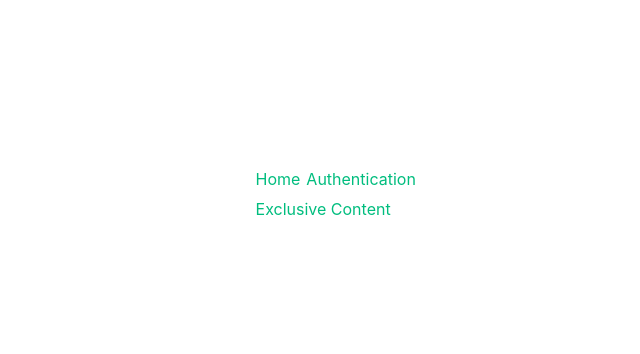
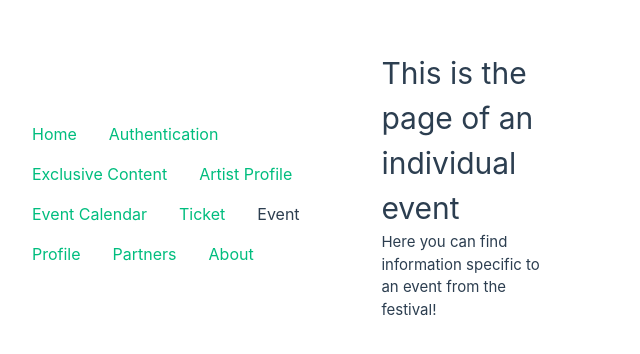
Before and after one commit to JoseNogueira13/ProjetoPw1_2024, a Vue app in the folder Cinanima/: page /event in a window 1280 px wide. Shown: the part 214-568 px from the top of the page, without its empty margins (0-640 px from the left). Built offline with nearby package versions, Linux system fonts and the light colour scheme.

Commit message:
Added all routes

```diff
--- a/Cinanima/src/App.vue
+++ b/Cinanima/src/App.vue
@@ -9,11 +9,19 @@ import { RouterLink, RouterView } from 'vue-router'
         <RouterLink :to="{ name: 'home' }">Home</RouterLink>
         <RouterLink :to="{ name: 'authentication' }">Authentication</RouterLink>
         <RouterLink :to="{ name: 'exclusiveContent' }">Exclusive Content</RouterLink>
+        <RouterLink :to="{ name: 'artistProfile' }">Artist Profile</RouterLink>
+        <RouterLink :to="{name: 'eventCalendar'}">Event Calendar</RouterLink>
+        <RouterLink :to="{ name: 'ticket' }">Ticket</RouterLink>
+        <RouterLink :to="{ name: 'event' }">Event</RouterLink>
+        <RouterLink :to="{ name: 'userProfile' }">Profile</RouterLink>
+        <RouterLink :to="{ name: 'partners' }">Partners</RouterLink>
+        <RouterLink :to="{ name: 'about' }">About</RouterLink>
       </nav>
     </div>
+    <RouterView />
   </header>
 
-  <RouterView />
+
 </template>
 
 <style>
@@ -39,6 +47,7 @@ nav a.router-link-exact-active:hover {
 
 nav a {
   display: inline-block;
+  padding: 0.5rem 1rem;
 }
 
 nav a:first-of-type {
--- a/Cinanima/src/router/index.js
+++ b/Cinanima/src/router/index.js
@@ -2,6 +2,11 @@ import { createRouter, createWebHistory } from 'vue-router'
 import HomeView from '../views/HomeView.vue'
 import AuthenticationView from '../views/AuthenticationView.vue'
 import ExclusiveContentView from '../views/ExclusiveContentView.vue'
+import ArtistProfileView from '../views/ArtistProfileView.vue'
+import EventCalendarView from '../views/EventCalendarView.vue'
+import TicketView from '../views/TicketView.vue'
+import EventView from '../views/EventView.vue'
+import UserProfileView from '../views/UserProfileView.vue'
 
 const router = createRouter({
   history: createWebHistory(import.meta.env.BASE_URL),
@@ -24,6 +29,41 @@ const router = createRouter({
         requiresAuth: true,
       },
     },
+    {
+      path: '/artistProfile',
+      name: 'artistProfile',
+      component: ArtistProfileView,
+    },
+    {
+      path: '/eventCalendar',
+      name: 'eventCalendar',
+      component: EventCalendarView,
+    },
+    {
+      path: '/ticket',
+      name: 'ticket',
+      component: TicketView,
+    },
+    {
+      path: '/event',
+      name: 'event',
+      component: EventView,
+    },
+    {
+      path: '/userProfile',
+      name: 'userProfile',
+      component: UserProfileView,
+    },
+    {
+      path: '/partners',
+      name: 'partners',
+      component: () => import('../views/PartnersView.vue'),
+    },
+    {
+      path: '/about',
+      name: 'about',
+      component: () => import('../views/AboutView.vue'),
+    }
   ],
 })
 
--- /dev/null
+++ b/Cinanima/src/views/ArtistProfileView.vue
@@ -0,0 +1,9 @@
+<template>
+    <div>
+        <h1>This is the profile page of the artist</h1>
+    </div>
+</template>
+
+<script>
+
+</script>
--- /dev/null
+++ b/Cinanima/src/views/EventCalendarView.vue
@@ -0,0 +1,10 @@
+<template>
+    <div>
+        <h1>Event Calender</h1>
+        <p>Here you can find all the events that are happening in the festival.</p>
+    </div>
+</template>
+
+<script>
+
+</script>
--- /dev/null
+++ b/Cinanima/src/views/EventView.vue
@@ -0,0 +1,9 @@
+<template>
+    <div>
+        <h1>This is the page of an individual event</h1>
+        <p>Here you can find information specific to an event from the festival!</p>
+    </div>
+</template>
+
+<script>
+</script>
--- /dev/null
+++ b/Cinanima/src/views/PartnersView.vue
@@ -0,0 +1,10 @@
+<template>
+    <div>
+        <h1>This is the partners page</h1>
+        <p>Here you can find all the partners that are supporting the festival.</p>
+    </div>
+</template>
+
+<script>
+
+</script>
--- /dev/null
+++ b/Cinanima/src/views/TicketView.vue
@@ -0,0 +1,10 @@
+<template>
+    <div>
+        <h1>This is the ticket shop page</h1>
+        <p>Here you can buy your tickets for the festival.</p>
+    </div>
+</template>
+
+<script>
+
+</script>
--- /dev/null
+++ b/Cinanima/src/views/UserProfileView.vue
@@ -0,0 +1,10 @@
+<template>
+    <div>
+        <h1>This is the page of a user</h1>
+        <p>Here you can find all the information about your profile.</p>
+    </div>
+</template>
+
+<script>
+
+</script>
```
